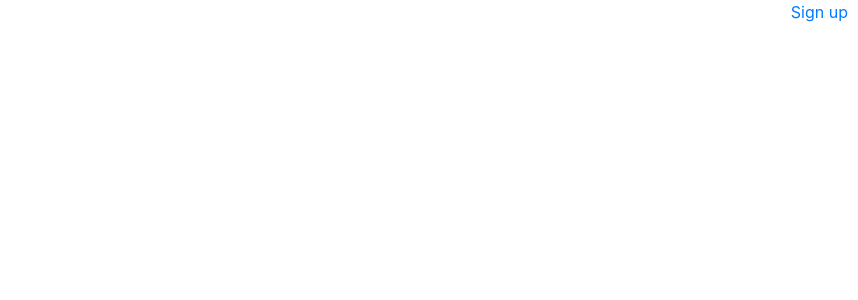
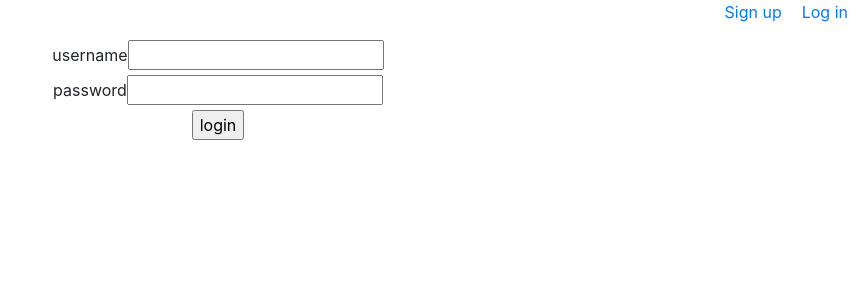
Before and after one commit to ironhack-webdev-squad-126/w8d1, a React (Create React App) app in the folder pm-app/: page /login in a window 1280 px wide. Shown: the top 300 px of the page, without its empty margins (422-1280 px from the left). Built offline with nearby package versions, Linux system fonts and the light colour scheme; no server answers.

Commit message:
protected routes

```diff
--- a/pm-app/src/App.js
+++ b/pm-app/src/App.js
@@ -1,11 +1,13 @@
 import React from "react";
-import { Switch, Route } from "react-router-dom";
+import { Switch, Route, Redirect } from "react-router-dom";
 import Navbar from "./components/Navbar";
 import ProjectDetails from "./components/Projects/Details";
 import ProjectsList from "./components/Projects/List";
 import TaskDetails from "./components/Tasks/Details";
 import Signup from "./components/Auth/Signup";
+import Login from "./components/Auth/Login";
 import { loggedin } from "./services/auth";
+import ProtectedRoute from "./components/ProtectedRoute";
 
 import "./App.css";
 import "bootstrap/dist/css/bootstrap.css";
@@ -36,7 +38,7 @@ class App extends React.Component {
   render() {
     return (
       <div className="App">
-        <Navbar loggedIn={this.state.loggedIn} />
+        <Navbar setUser={this.setUser} loggedIn={this.state.loggedIn} />
 
         <Switch>
           <Route
@@ -46,8 +48,28 @@ class App extends React.Component {
             //  render allows us to pass props to our component inside Routes
             render={() => <Signup setUser={this.setUser} />}
           />
-          <Route exact path="/projects/:id" component={ProjectDetails} />
-          <Route exact path="/projects" component={ProjectsList} />
+
+          <Route
+            exact
+            path="/login"
+            render={() => <Login setUser={this.setUser} />}
+          />
+
+          <Route
+            exact
+            path="/projects/:id"
+            render={props => (
+              <ProjectDetails {...props} user={this.state.loggedIn} />
+            )}
+          />
+
+          <ProtectedRoute
+            user={this.state.loggedIn}
+            component={ProjectsList}
+            exact={true}
+            path="/projects"
+          />
+
           <Route path="/tasks/:taskId" component={TaskDetails} />
         </Switch>
       </div>
--- /dev/null
+++ b/pm-app/src/components/Auth/Login.js
@@ -0,0 +1,60 @@
+import React from "react";
+import { login } from "../../services/auth";
+
+class Login extends React.Component {
+  state = {
+    username: "",
+    password: ""
+  };
+
+  handleChange = event => {
+    const { name, value } = event.target;
+
+    this.setState({ [name]: value });
+  };
+
+  handleSubmit = event => {
+    event.preventDefault();
+
+    const { username, password } = this.state;
+
+    login(username, password).then(user => {
+      this.props.setUser(user);
+      this.setState({
+        username: "",
+        password: ""
+      });
+    });
+  };
+
+  render() {
+    return (
+      <div>
+        <form onSubmit={this.handleSubmit}>
+          <div>
+            <label>username</label>
+            <input
+              type="text"
+              name="username"
+              onChange={this.handleChange}
+              value={this.state.username}
+            />
+          </div>
+          <div>
+            <label>password</label>
+            <input
+              type="password"
+              name="password"
+              onChange={this.handleChange}
+              value={this.state.password}
+            />
+          </div>
+
+          <input type="submit" value="login" />
+        </form>
+      </div>
+    );
+  }
+}
+
+export default Login;
--- a/pm-app/src/components/Navbar.js
+++ b/pm-app/src/components/Navbar.js
@@ -1,5 +1,6 @@
 import React from "react";
 import { Link } from "react-router-dom";
+import { logout } from "../services/auth";
 
 class Navbar extends React.Component {
   state = {
@@ -12,6 +13,13 @@ class Navbar extends React.Component {
     }
   }
 
+  handleLogout = () => {
+    logout().then(() => {
+      this.setState({ loggedIn: null });
+      this.props.setUser(null);
+    });
+  };
+
   render() {
     return (
       <nav className="nav-style">
@@ -23,12 +31,20 @@ class Navbar extends React.Component {
                 Projects
               </Link>
             </li>
+            <li onClick={this.handleLogout}>
+              <Link to="/">Log out</Link>
+            </li>
           </ul>
         ) : (
           <ul>
             <li>
               <Link to="/signup" style={{ textDecoration: "none" }}>
                 Sign up
+              </Link>
+            </li>
+            <li>
+              <Link to="/login" style={{ textDecoration: "none" }}>
+                Log in
               </Link>
             </li>
           </ul>
--- a/pm-app/src/components/Projects/Add.js
+++ b/pm-app/src/components/Projects/Add.js
@@ -20,10 +20,14 @@ class AddProject extends React.Component {
     event.preventDefault();
 
     axios
-      .post("http://localhost:5000/api/projects", {
-        title: this.state.title,
-        description: this.state.description
-      })
+      .post(
+        "http://localhost:5000/api/projects",
+        {
+          title: this.state.title,
+          description: this.state.description
+        },
+        { withCredentials: true }
+      )
       .then(() => {
         this.props.getData();
         this.setState({ title: "", description: "" });
--- a/pm-app/src/components/Projects/Details.js
+++ b/pm-app/src/components/Projects/Details.js
@@ -12,11 +12,15 @@ class ProjectDetails extends React.Component {
   getProject = () => {
     const id = this.props.match.params.id;
 
-    axios.get(`http://localhost:5000/api/projects/${id}`).then(response => {
-      this.setState({
-        project: response.data
+    axios
+      .get(`http://localhost:5000/api/projects/${id}`, {
+        withCredentials: true
+      })
+      .then(response => {
+        this.setState({
+          project: response.data
+        });
       });
-    });
   };
 
   deleteProject = () => {
@@ -34,6 +38,25 @@ class ProjectDetails extends React.Component {
 
   render() {
     const { project } = this.state;
+    console.log(this.props);
+
+    let editBlock = <></>;
+
+    if (this.props.user && this.props.user._id === project.owner) {
+      editBlock = (
+        <div>
+          <EditProject project={project} getDetails={this.getProject} />
+          <button
+            style={{ marginTop: "10px" }}
+            className="btn btn-danger"
+            onClick={this.deleteProject}
+          >
+            Delete project
+          </button>
+        </div>
+      );
+    }
+
     return (
       <div>
         <h1>{project.title}</h1>
@@ -49,15 +72,7 @@ class ProjectDetails extends React.Component {
             );
           })}
 
-        <EditProject project={project} getDetails={this.getProject} />
-        <button
-          style={{ marginTop: "10px" }}
-          className="btn btn-danger"
-          onClick={this.deleteProject}
-        >
-          Delete project
-        </button>
-        <br />
+        {editBlock}
 
         <AddTask project={project} getProject={this.getProject} />
         <br />
--- a/pm-app/src/components/Projects/Edit.js
+++ b/pm-app/src/components/Projects/Edit.js
@@ -13,10 +13,14 @@ class EditProject extends React.Component {
     const id = this.props.project._id;
 
     axios
-      .put(`http://localhost:5000/api/projects/${id}`, {
-        title: this.state.title,
-        description: this.state.description
-      })
+      .put(
+        `http://localhost:5000/api/projects/${id}`,
+        {
+          title: this.state.title,
+          description: this.state.description
+        },
+        { withCredentials: true }
+      )
       .then(() => {
         this.props.getDetails();
         this.setState({
--- a/pm-app/src/components/Projects/List.js
+++ b/pm-app/src/components/Projects/List.js
@@ -9,11 +9,13 @@ class ProjectsList extends React.Component {
   };
 
   getData = () => {
-    axios.get("http://localhost:5000/api/projects").then(response => {
-      this.setState({
-        projects: response.data
+    axios
+      .get("http://localhost:5000/api/projects", { withCredentials: true })
+      .then(response => {
+        this.setState({
+          projects: response.data
+        });
       });
-    });
   };
 
   componentDidMount() {
--- /dev/null
+++ b/pm-app/src/components/ProtectedRoute.js
@@ -0,0 +1,20 @@
+import React from "react";
+import { Route, Redirect } from "react-router-dom";
+
+const ProtectedRoute = ({ component: Component, user, ...rest }) => {
+  return (
+    <Route
+      {...rest}
+      render={props => {
+        if (user) {
+          return <Component {...props} user={user} />;
+        } else {
+          return (
+            <Redirect to={{ pathname: "/", state: { from: props.location } }} />
+          );
+        }
+      }}
+    />
+  );
+};
+export default ProtectedRoute;
--- a/pm-app/src/components/Tasks/Add.js
+++ b/pm-app/src/components/Tasks/Add.js
@@ -18,11 +18,15 @@ class AddTask extends React.Component {
 
     const project = this.props.project._id;
     axios
-      .post("http://localhost:5000/api/tasks", {
-        title: this.state.title,
-        description: this.state.description,
-        project
-      })
+      .post(
+        "http://localhost:5000/api/tasks",
+        {
+          title: this.state.title,
+          description: this.state.description,
+          project
+        },
+        { withCredentials: true }
+      )
       .then(() => {
         this.props.getProject();
         this.setState({ title: "", description: "", displayForm: false });
--- a/pm-app/src/components/Tasks/Details.js
+++ b/pm-app/src/components/Tasks/Details.js
@@ -7,14 +7,18 @@ class TaskDetails extends React.Component {
   componentDidMount() {
     const taskId = this.props.match.params.taskId;
 
-    axios.get(`http://localhost:5000/api/tasks/${taskId}`).then(response => {
-      //   this.setState(response.data);
+    axios
+      .get(`http://localhost:5000/api/tasks/${taskId}`, {
+        withCredentials: true
+      })
+      .then(response => {
+        //   this.setState(response.data);
 
-      this.setState({
-        title: response.data.title,
-        description: response.data.description
+        this.setState({
+          title: response.data.title,
+          description: response.data.description
+        });
       });
-    });
   }
 
   render() {
```
